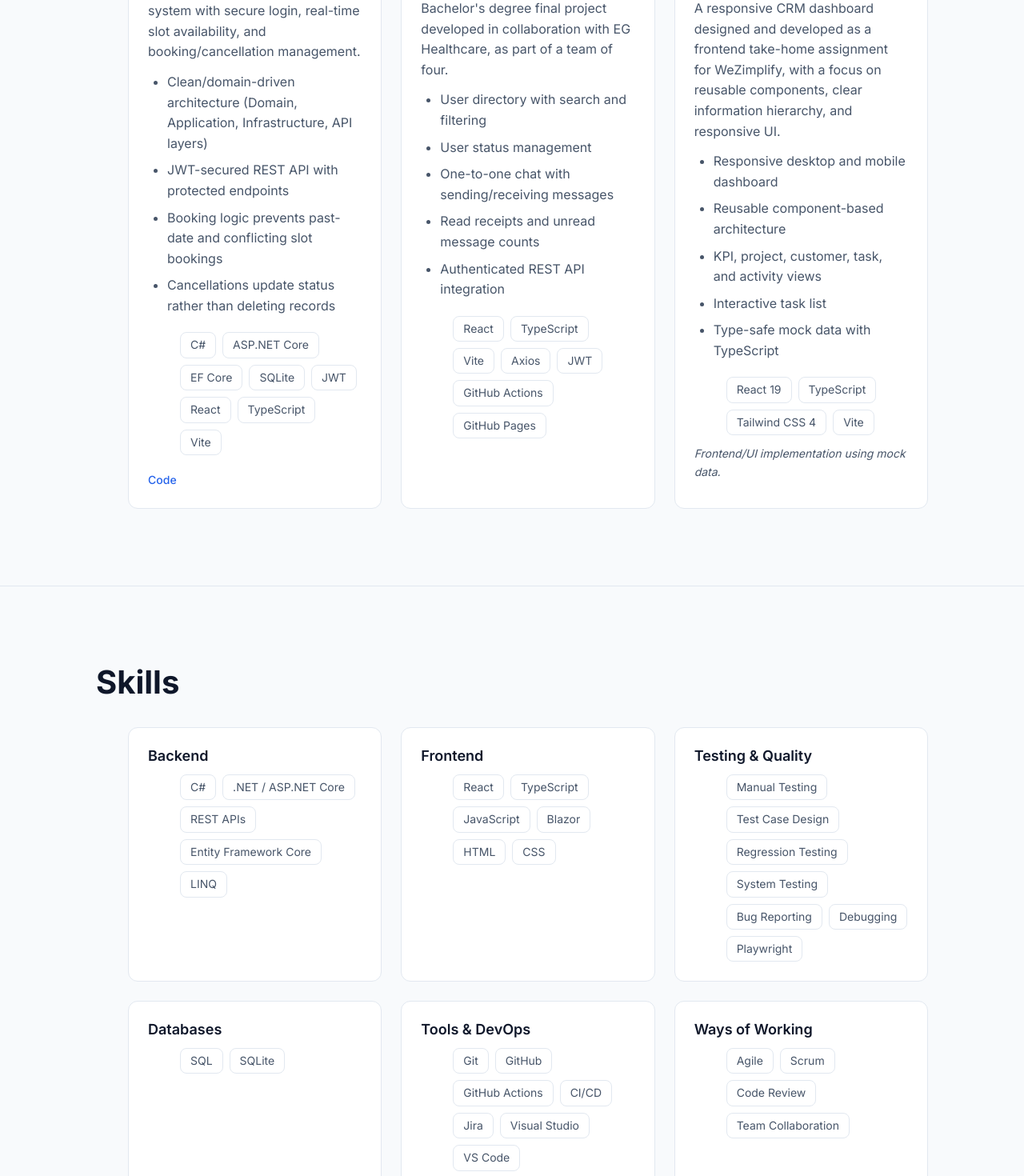
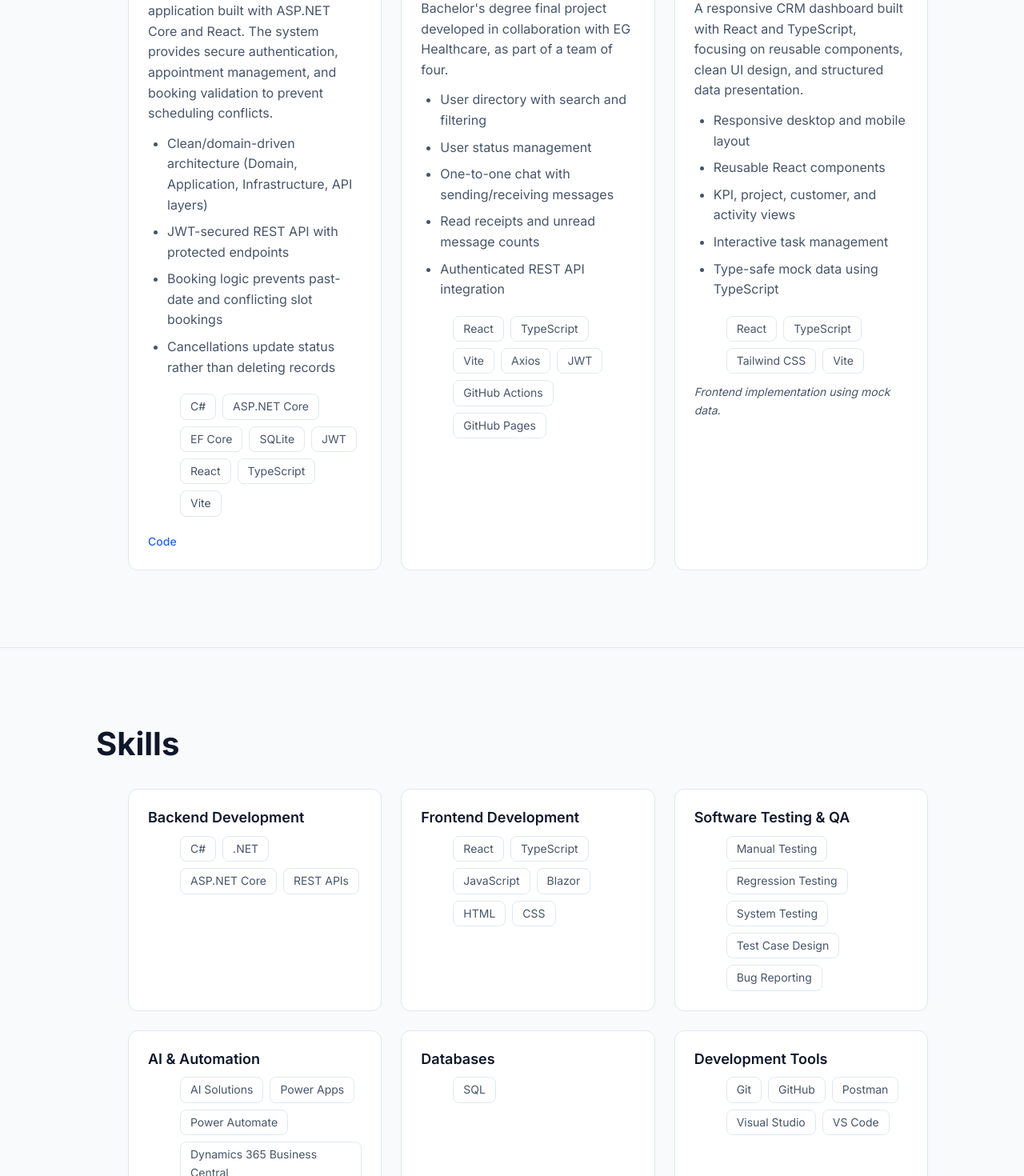
Before and after one commit to FatemaMohammad/portfolio, a React (Vite) app: page / in a window 1280 px wide. Shown: the part 2700-4170 px from the top of the page at 80% size. Built offline with nearby package versions, Linux system fonts and the light colour scheme.

Commit message:
update skills section

```diff
--- a/src/data/projects.ts
+++ b/src/data/projects.ts
@@ -4,8 +4,10 @@ export const projects: Project[] = [
   {
     title: 'Appointment Booking System',
     role: 'Full-Stack Developer – Personal Project',
+
 description:
-      'A full-stack appointment booking system with secure login, real-time slot availability, and booking/cancellation management.',
+  'A full-stack appointment booking application built with ASP.NET Core and React. The system provides secure authentication, appointment management, and booking validation to prevent scheduling conflicts.',
+
     tags: ['C#', 'ASP.NET Core', 'EF Core', 'SQLite', 'JWT', 'React', 'TypeScript', 'Vite'],
     highlights: [
       'Clean/domain-driven architecture (Domain, Application, Infrastructure, API layers)',
@@ -29,19 +31,21 @@ export const projects: Project[] = [
       'Authenticated REST API integration',
     ],
   },
+
 {
-    title: 'WeZimplify CRM Dashboard',
-    role: 'Frontend Developer – Take-Home Assignment',
+  title: 'CRM Dashboard',
+  role: 'Frontend Developer – Personal Portfolio Project',
   description:
-      'A responsive CRM dashboard designed and developed as a frontend take-home assignment for WeZimplify, with a focus on reusable components, clear information hierarchy, and responsive UI.',
-    tags: ['React 19', 'TypeScript', 'Tailwind CSS 4', 'Vite'],
+    'A responsive CRM dashboard built with React and TypeScript, focusing on reusable components, clean UI design, and structured data presentation.',
+  tags: ['React', 'TypeScript', 'Tailwind CSS', 'Vite'],
   highlights: [
-      'Responsive desktop and mobile dashboard',
-      'Reusable component-based architecture',
-      'KPI, project, customer, task, and activity views',
-      'Interactive task list',
-      'Type-safe mock data with TypeScript',
+    'Responsive desktop and mobile layout',
+    'Reusable React components',
+    'KPI, project, customer, and activity views',
+    'Interactive task management',
+    'Type-safe mock data using TypeScript',
   ],
-    scope: 'Frontend/UI implementation using mock data.',
+  scope: 'Frontend implementation using mock data.',
 },
+
 ];
--- a/src/data/skills.ts
+++ b/src/data/skills.ts
@@ -1,40 +1,53 @@
+
 import type { SkillCategory } from '../types/skill';
 
 export const skillCategories: SkillCategory[] = [
   {
-    category: 'Backend',
-    skills: ['C#', '.NET / ASP.NET Core', 'REST APIs', 'Entity Framework Core', 'LINQ'],
+    category: 'Backend Development',
+    skills: ['C#', '.NET', 'ASP.NET Core', 'REST APIs'],
   },
   {
-    category: 'Frontend',
-    skills: ['React', 'TypeScript', 'JavaScript', 'Blazor', 'HTML', 'CSS'],
+    category: 'Frontend Development',
+    skills: [
+      'React',
+      'TypeScript',
+      'JavaScript',
+      'Blazor',
+      'HTML',
+      'CSS',
+    ],
   },
   {
-    category: 'Testing & Quality',
+    category: 'Software Testing & QA',
     skills: [
       'Manual Testing',
-      'Test Case Design',
       'Regression Testing',
       'System Testing',
+      'Test Case Design',
       'Bug Reporting',
-      'Debugging',
-      'Playwright',
+    ],
+  },
+  {
+    category: 'AI & Automation',
+    skills: [
+      'AI Solutions',
+      'Power Apps',
+      'Power Automate',
+      'Dynamics 365 Business Central',
     ],
   },
   {
     category: 'Databases',
-    skills: ['SQL', 'SQLite'],
+    skills: ['SQL'],
   },
   {
-    category: 'Tools & DevOps',
-    skills: ['Git', 'GitHub', 'GitHub Actions', 'CI/CD', 'Jira', 'Visual Studio', 'VS Code'],
-  },
-  {
-    category: 'Ways of Working',
-    skills: ['Agile', 'Scrum', 'Code Review', 'Team Collaboration'],
-  },
-  {
-    category: 'AI-Assisted Development',
-    skills: ['GitHub Copilot', 'ChatGPT', 'Claude'],
+    category: 'Development Tools',
+    skills: [
+      'Git',
+      'GitHub',
+      'Postman',
+      'Visual Studio',
+      'VS Code',
+    ],
   },
 ];
```
Lines whose indentation alone changed are shown as unchanged.
